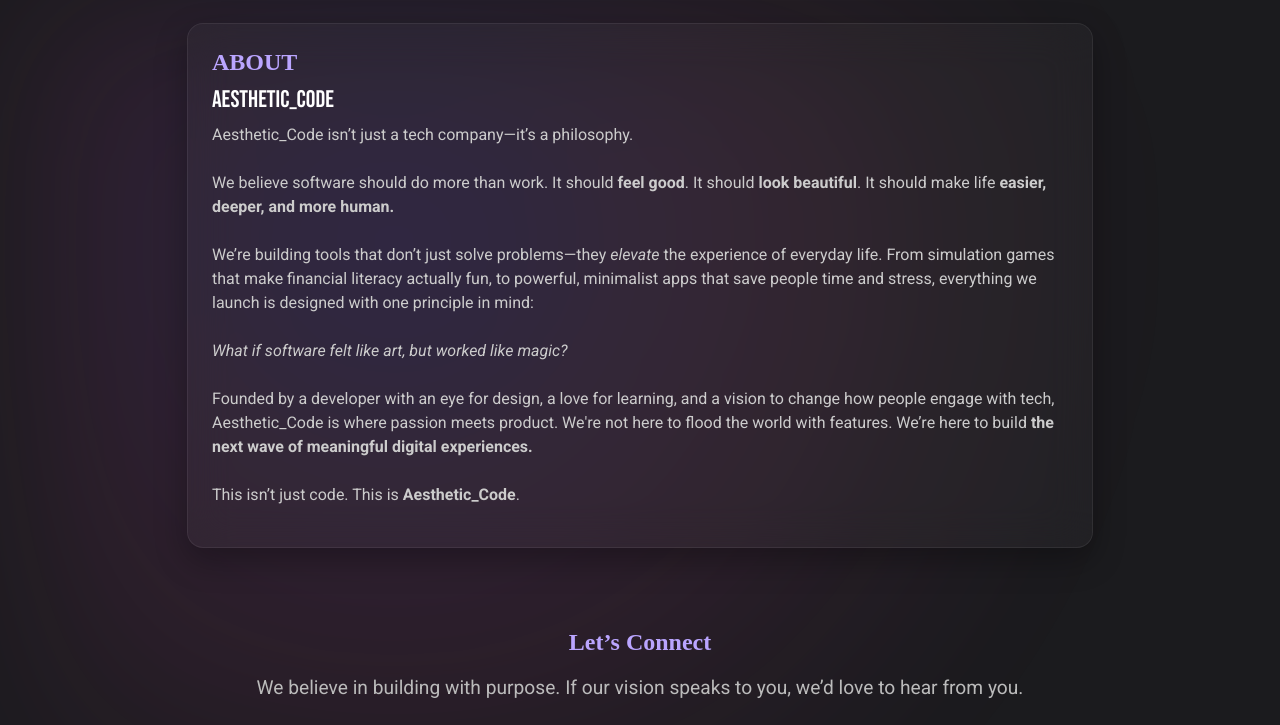
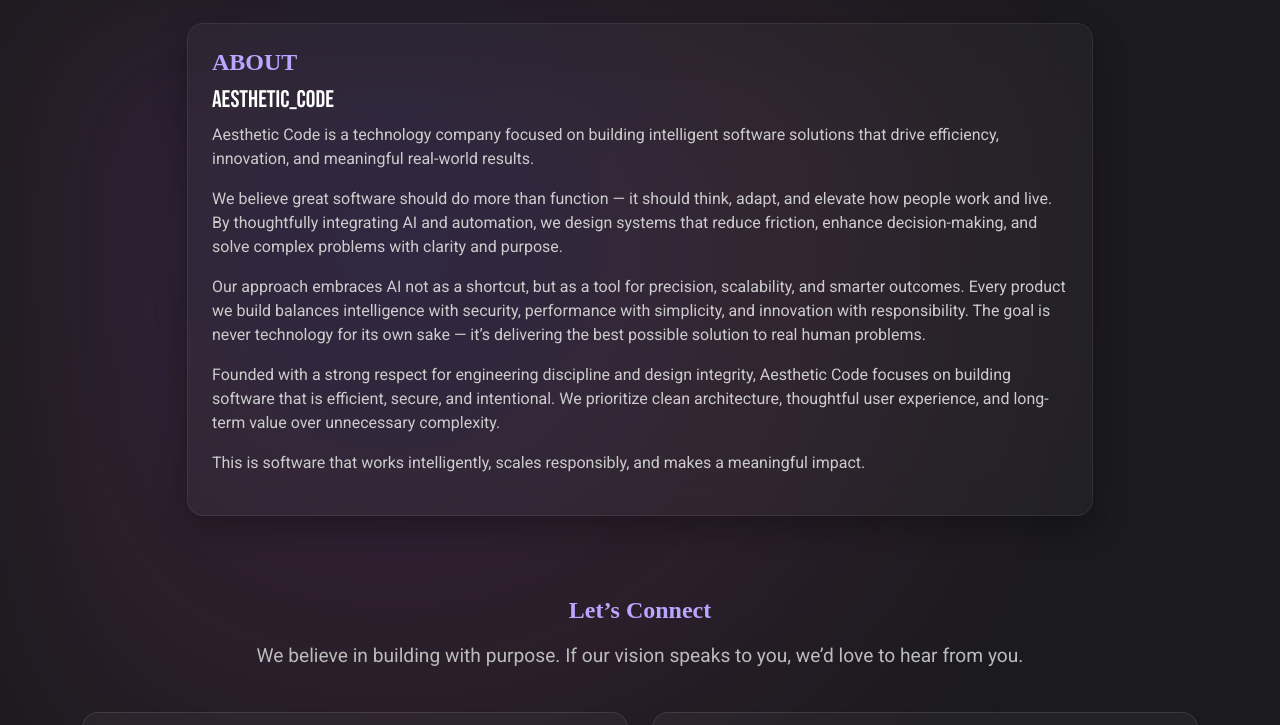
Before and after one commit to AestheticC0de/Aesthetic_Code, a plain HTML site: page index.html in a window 1280 px wide. Shown: the part 1540-2265 px from the top of the page. Drawn offline with nearby package versions, Linux system fonts and the light colour scheme; a web font is replaced by a local one.

Commit message:
change des

```diff
--- a/index.html
+++ b/index.html
@@ -131,26 +131,37 @@
                                 <h2 class="section-title">ABOUT</h2>
                                 <h6 class="product-label">Aesthetic_Code</h6>
                                 <p>
-                                    Aesthetic_Code isn’t just a tech company—it’s a philosophy.
-                                    <br><br>
-                                    We believe software should do more than work. It should <strong>feel good</strong>.
-                                    It should <strong>look beautiful</strong>. It should make life <strong>easier,
-                                        deeper, and more human.</strong>
-                                    <br><br>
-                                    We’re building tools that don’t just solve problems—they <em>elevate</em> the
-                                    experience of everyday life. From simulation games that make financial literacy
-                                    actually fun, to powerful, minimalist apps that save people time and stress,
-                                    everything we launch is designed with one principle in mind:
-                                    <br><br>
-                                    <em>What if software felt like art, but worked like magic?</em>
-                                    <br><br>
-                                    Founded by a developer with an eye for design, a love for learning, and a vision to
-                                    change how people engage with tech, Aesthetic_Code is where passion meets product.
-                                    We're not here to flood the world with features. We’re here to build <strong>the
-                                        next wave of meaningful digital experiences.</strong>
-                                    <br><br>
-                                    This isn’t just code. This is <strong>Aesthetic_Code</strong>.
+                                    Aesthetic Code is a technology company focused on building intelligent software
+                                    solutions that drive efficiency, innovation, and meaningful real-world results.
                                 </p>
+
+                                <p>
+                                    We believe great software should do more than function — it should think, adapt, and
+                                    elevate how people work and live. By thoughtfully integrating AI and automation, we
+                                    design systems that reduce friction, enhance decision-making, and solve complex
+                                    problems with clarity and purpose.
+                                </p>
+
+                                <p>
+                                    Our approach embraces AI not as a shortcut, but as a tool for precision,
+                                    scalability, and smarter outcomes. Every product we build balances intelligence with
+                                    security, performance with simplicity, and innovation with responsibility. The goal
+                                    is never technology for its own sake — it’s delivering the best possible solution to
+                                    real human problems.
+                                </p>
+
+                                <p>
+                                    Founded with a strong respect for engineering discipline and design integrity,
+                                    Aesthetic Code focuses on building software that is efficient, secure, and
+                                    intentional. We prioritize clean architecture, thoughtful user experience, and
+                                    long-term value over unnecessary complexity.
+                                </p>
+
+                                <p>
+                                    This is software that works intelligently, scales responsibly, and makes a
+                                    meaningful impact.
+                                </p>
+
                             </div>
                         </div>
                     </div>
```
